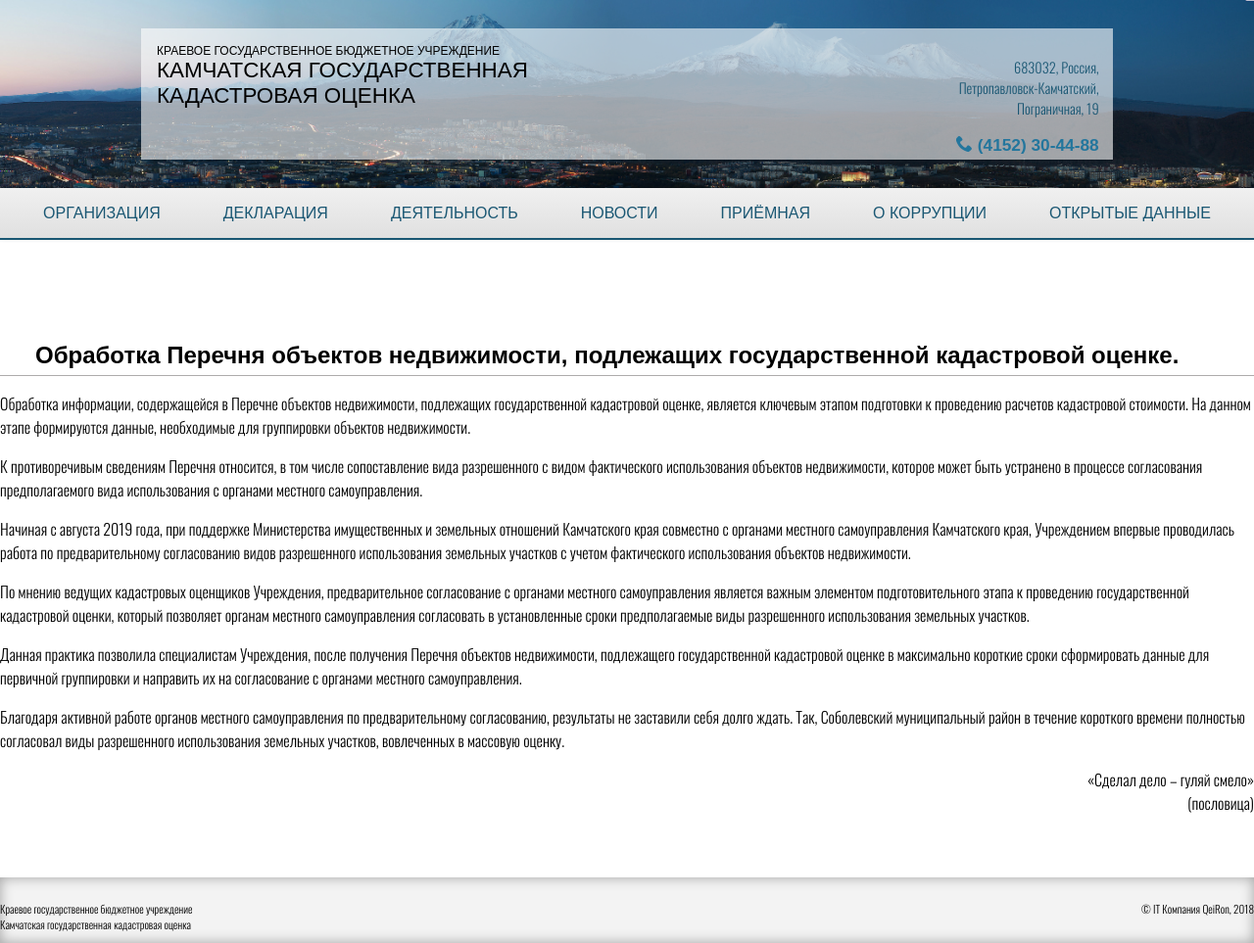
After one commit to KGBU-KGKO/gko.kamgov.ru, a PHP site: page /news20.php in a window 1280 px wide. The commit adds this page. Shown: the whole page at 98% size. Run offline with PHP 8.4, Linux system fonts and the light colour scheme; some web fonts are replaced.

Commit message:
Add news20

```diff
--- /dev/null
+++ b/news20.php
@@ -0,0 +1,26 @@
+<? include 'site_top.inc'; ?>
+<? include 'header.inc'; ?>
+<? include 'mainmenu.inc'; ?>
+<script>document.title += ' - Новости'</script>
+
+
+<div class="section">
+	<p class="content-anchor"><a name="about">&nbsp;</a></p>
+
+	<div class="content b-corruption">
+		<!--<div class="article" width=80%>-->
+		<h1 class="title">Обработка Перечня объектов недвижимости, подлежащих государственной кадастровой оценке.</h1>
+		<p>Обработка информации, содержащейся в Перечне объектов недвижимости, подлежащих государственной кадастровой оценке, является ключевым этапом подготовки к проведению расчетов кадастровой стоимости. На данном этапе формируются данные, необходимые для группировки объектов недвижимости.</p>
+		<p>К противоречивым сведениям Перечня относится, в том числе сопоставление вида разрешенного с видом фактического использования объектов недвижимости, которое может быть устранено в процессе согласования предполагаемого вида использования с органами местного самоуправления.</p>
+		<p>Начиная с августа 2019 года, при поддержке Министерства имущественных и земельных отношений Камчатского края совместно с органами местного самоуправления Камчатского края, Учреждением впервые проводилась работа по предварительному согласованию видов разрешенного использования земельных участков с учетом фактического использования объектов недвижимости.</p>
+		<p>По мнению ведущих кадастровых оценщиков Учреждения, предварительное согласование с органами местного самоуправления является важным элементом подготовительного этапа к проведению государственной кадастровой оценки, который позволяет органам местного самоуправления согласовать в установленные сроки предполагаемые виды разрешенного использования земельных участков.</p>
+		<p>Данная практика позволила специалистам Учреждения, после получения Перечня объектов недвижимости, подлежащего государственной кадастровой оценке в максимально короткие сроки сформировать данные для первичной группировки и направить их на согласование с органами местного самоуправления. </p>
+		<p>Благодаря активной работе органов местного самоуправления по предварительному согласованию, результаты не заставили себя долго ждать.  Так, Соболевский муниципальный район в течение короткого времени полностью согласовал виды разрешенного использования земельных участков, вовлеченных в массовую оценку.</p>
+		<p style="text-align: right;">«Сделал дело – гуляй смело»<br>(пословица)</p>
+	</div>
+</div>
+
+
+
+<? include 'footer.inc'; ?>
+<? include 'site_bottom.inc'; ?>
```
Also changed, not shown: news.php (+6 -2 lines).
